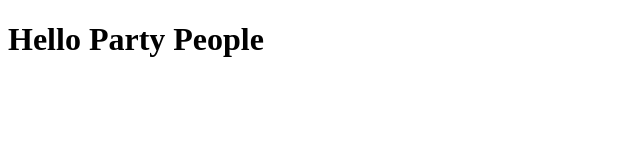
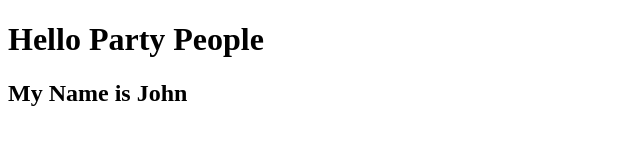
Before and after one commit to JPBigley/git-init-sample-2, a plain HTML site: page index.html in a window 1280 px wide. Shown: the whole page, without its empty margins (0-640 px from the left). Drawn offline with Linux system fonts and the light colour scheme.

Commit message:
added h2 tag

```diff
--- a/index.html
+++ b/index.html
@@ -10,6 +10,7 @@
 
 <body>
     <h1>Hello Party People</h1>
+    <h2>My Name is John</h2>
 </body>
 
 </html>
```
